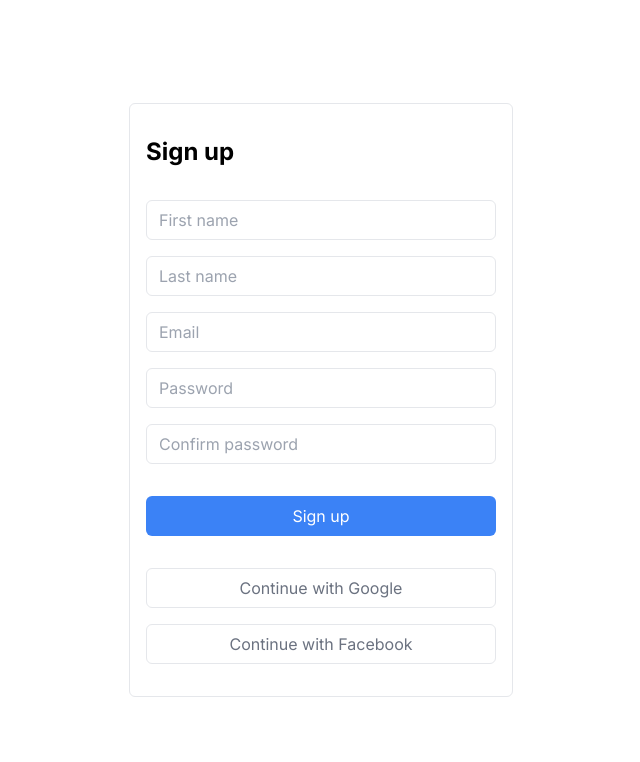
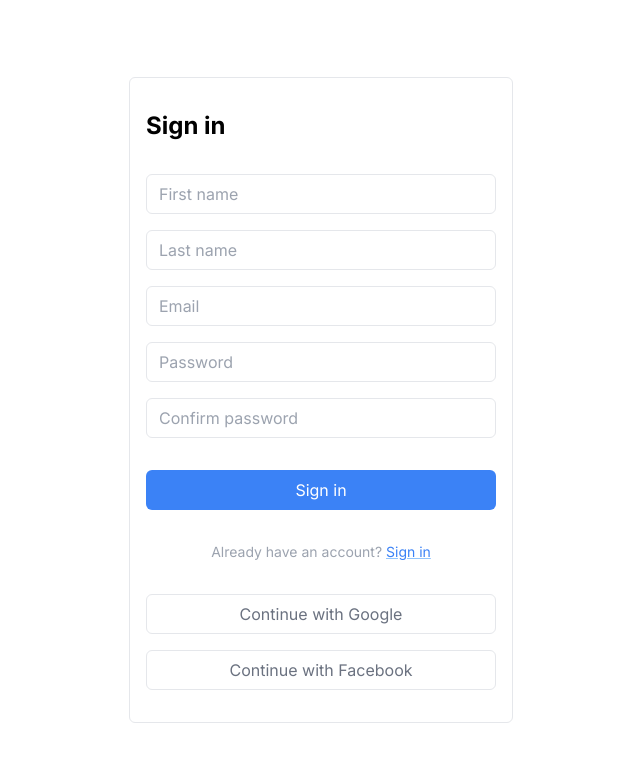
Before and after one commit to temarych/athena, a Next.js app: page /auth/signup in a window 1280 px wide. Shown: the top 762 px of the page, without its empty margins (319-959 px from the left). Built offline with nearby package versions, Linux system fonts and the light colour scheme.

Commit message:
Update UI and refactor

```diff
--- /dev/null
+++ b/src/actions/auth.ts
@@ -0,0 +1,21 @@
+'use server';
+
+export interface SignInData {
+  email   : string;
+  password: string;
+}
+
+export const signIn = async (data: SignInData) => {
+  console.log(data);
+};
+
+export interface SignUpData {
+  firstName: string;
+  lastName : string;
+  email    : string;
+  password : string;
+}
+
+export const signUp = async (data: SignUpData) => {
+  console.log(data);
+};
--- a/src/app/auth/signin/action.ts
+++ /dev/null
@@ -1,7 +0,0 @@
-'use server';
-
-import { SignInSchema } from './form';
-
-export const signIn = async (data: SignInSchema) => {
-  console.log(data);
-};
--- a/src/app/auth/signin/form.tsx
+++ b/src/app/auth/signin/form.tsx
@@ -5,7 +5,8 @@ import { useForm }     from 'react-hook-form';
 import { zodResolver } from '@hookform/resolvers/zod';
 import { Button }      from '@/components/Button';
 import { InputField }  from '@/components/InputField';
-import { signIn }      from './action';
+import { Link }        from '@/components/Link';
+import { signIn }      from '@/actions/auth';
 
 export const signInSchema = z.object({
   email   : z.string().email().min(1),
@@ -43,6 +44,11 @@ export const SignInForm = () => {
         Sign in
       </Button>
 
+      <p className="text-sm text-gray-400 text-center">
+        {'Don\'t have an account? '}
+        <Link href="/auth/signup">Sign up</Link>
+      </p>
+
       <div className="flex flex-col gap-4">
         <Button variant="outlined" color="gray">
           Continue with Google
--- /dev/null
+++ b/src/app/auth/signup/form.tsx
@@ -0,0 +1,84 @@
+'use client';
+
+import { z }           from 'zod';
+import { useForm }     from 'react-hook-form';
+import { zodResolver } from '@hookform/resolvers/zod';
+import { Button }      from '@/components/Button';
+import { InputField }  from '@/components/InputField';
+import { Link }        from '@/components/Link';
+import { signUp }      from '@/actions/auth';
+
+export const SignUpSchema = z.object({
+  firstName      : z.string().min(1),
+  lastName       : z.string().min(1),
+  email          : z.string().email().min(1),
+  password       : z.string().min(1),
+  confirmPassword: z.string().min(1),
+});
+
+export type SignUpSchema = z.infer<typeof SignUpSchema>;
+
+export const SignUpForm = () => {
+  const { handleSubmit, register, formState: { errors } } = useForm<SignUpSchema>({
+    resolver: zodResolver(SignUpSchema)
+  });
+
+  return (
+    <form className="flex flex-col px-4 py-8 gap-8" onSubmit={handleSubmit((data) => signUp(data))}>
+      <h1 className="text-2xl font-bold">Sign in</h1>
+
+      <div className="flex flex-col gap-4">
+        <InputField
+          placeholder = "First name"
+          helperText  = {errors.firstName?.message}
+          error       = {!!errors.firstName}
+          {...register('firstName')}
+        />
+        <InputField
+          placeholder = "Last name"
+          helperText  = {errors.lastName?.message}
+          error       = {!!errors.lastName}
+          {...register('lastName')}
+        />
+        <InputField
+          placeholder = "Email"
+          helperText  = {errors.email?.message}
+          error       = {!!errors.email}
+          {...register('email')}
+        />
+        <InputField
+          placeholder = "Password"
+          type        = 'password'
+          helperText  = {errors.password?.message}
+          error       = {!!errors.password}
+          {...register('password')}
+        />
+        <InputField
+          placeholder = "Confirm password"
+          type        = 'password'
+          helperText  = {errors.confirmPassword?.message}
+          error       = {!!errors.confirmPassword}
+          {...register('confirmPassword')}
+        />
+      </div>
+
+      <Button type="submit">
+        Sign in
+      </Button>
+
+      <p className="text-sm text-gray-400 text-center">
+        {'Already have an account? '}
+        <Link href="/auth/signin">Sign in</Link>
+      </p>
+
+      <div className="flex flex-col gap-4">
+        <Button variant="outlined" color="gray">
+          Continue with Google
+        </Button>
+        <Button variant="outlined" color="gray">
+          Continue with Facebook
+        </Button>
+      </div>
+    </form>
+  );
+};
--- a/src/app/auth/signup/page.tsx
+++ b/src/app/auth/signup/page.tsx
@@ -1,31 +1,7 @@
-import { Button }     from '@/components/Button';
-import { InputField } from '@/components/InputField';
+import { SignUpForm } from './form';
 
 const SignUp = () => (
-  <div className="flex flex-col px-4 py-8 gap-8">
-    <h1 className="text-2xl font-bold">Sign up</h1>
-
-    <div className="flex flex-col gap-4">
-      <InputField placeholder="First name" />
-      <InputField placeholder="Last name" />
-      <InputField placeholder="Email" />
-      <InputField placeholder="Password" />
-      <InputField placeholder="Confirm password" />
-    </div>
-
-    <Button>
-      Sign up
-    </Button>
-
-    <div className="flex flex-col gap-4">
-      <Button variant="outlined" color="gray">
-        Continue with Google
-      </Button>
-      <Button variant="outlined" color="gray">
-        Continue with Facebook
-      </Button>
-    </div>
-  </div>
+  <SignUpForm />
 );
 
 export default SignUp;
--- /dev/null
+++ b/src/components/Link.tsx
@@ -0,0 +1,21 @@
+'use client';
+
+import { ReactNode }   from 'react';
+import NextLink        from 'next/link';
+import { mergeStyles } from '@/utils/style';
+
+export interface LinkProps {
+  href      : string;
+  className?: string;
+  children? : ReactNode;
+}
+
+export const Link = ({
+  href,
+  className,
+  children
+}: LinkProps) => (
+  <NextLink href={href} className={mergeStyles('text-blue-500 underline decoration-blue-300 hover:decoration-blue-500', className)}>
+    {children}
+  </NextLink>
+);
```
